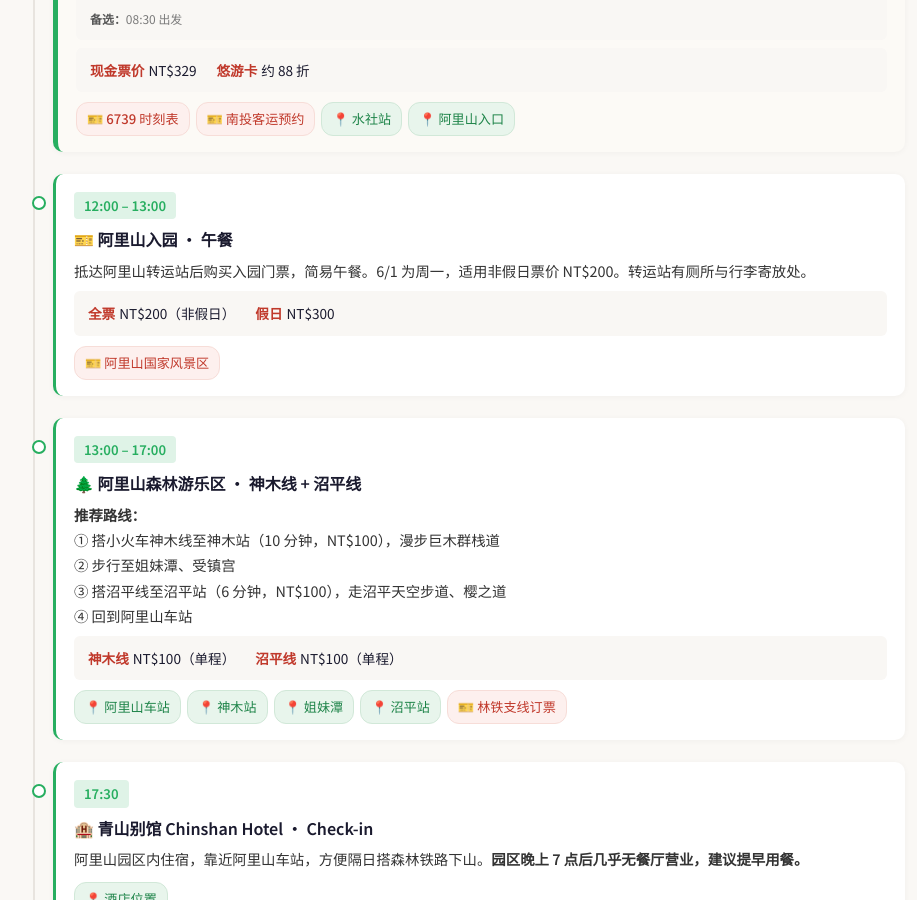
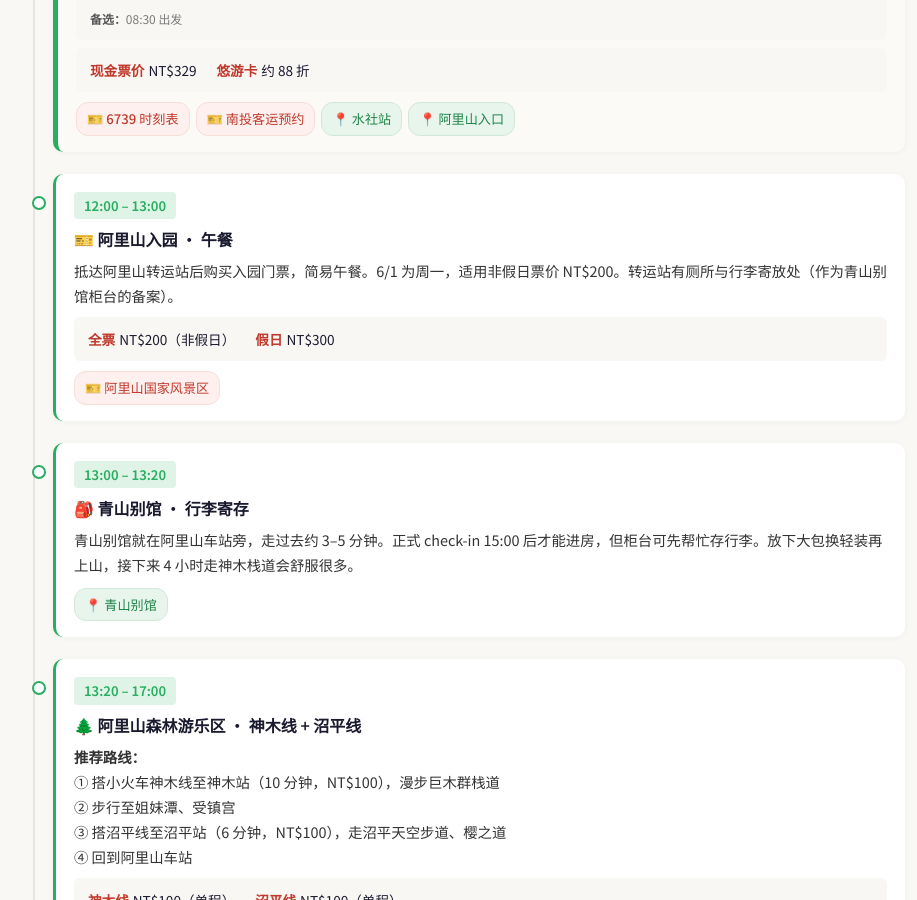
Before and after one commit to SibeiC/SibeiC.github.io, a Jekyll site: the page built from _trips/taiwan-2026.md, in a window 1280 px wide and 900 px high, scrolled down 9466 px. Shown: the whole window, without its empty margins (175-1092 px from the left). Built offline with Jekyll 4.4.1, drawn with Linux system fonts in a browser that asks for light colours; some of the changed text lies outside the part shown.

Commit message:
Audit transition days for bag-drop-first (per new CLAUDE.md rule)
Day 5 (日月潭 → 阿里山): insert 🎒 青山别馆 · 行李寄存 between lunch
and the 4-hour 神木线/沼平线 hike. 青山别馆 is 3–5 min walk from the
bus transit center and will hold bags before the 15:00 check-in
window. Sightseeing now starts at 13:20 instead of 13:00 — 20 min
delta.

Day 6 (阿里山 → 嘉义 → 台南): no hotel in 嘉义 for the 1.5h
鸡肉饭 dinner, so not a structural change. Added a 🎒 tip to the
dinner item's detail pointing at 嘉义 TRA 站 地下一楼 的投币置物柜
(NT$20–50/hr) for travelers who'd rather not drag bags across
the 鸡肉饭 老店 crawl.

Day 8 (台南 → 花莲): already had a check-in item between train
arrival and whale watching, but the title didn't name bag-drop as
the purpose. Renamed from 🏨 ... Check-in · 花莲午餐 → 🎒 ... 行李
寄存 + 花莲午餐 and explicitly noted the 14:00 赏鲸 departure
pressure so future readers see why the order matters.

Day 9 (花莲 → airport): already uses the inverse pattern (bags stay
at S.E.A. during 七星潭, picked up at 12:00 before the train). No
change.

```diff
--- a/_trips/taiwan-2026.md
+++ b/_trips/taiwan-2026.md
@@ -429,14 +429,20 @@ days:
 
       - time: 12:00 – 13:00
         title: 🎫 阿里山入园 · 午餐
-        detail: 抵达阿里山转运站后购买入园门票，简易午餐。6/1 为周一，适用非假日票价 NT$200。转运站有厕所与行李寄放处。
+        detail: 抵达阿里山转运站后购买入园门票，简易午餐。6/1 为周一，适用非假日票价 NT$200。转运站有厕所与行李寄放处（作为青山别馆柜台的备案）。
         tickets:
           - { tag: 全票, value: NT$200, note: 非假日 }
           - { tag: 假日, value: NT$300 }
         links:
           - { type: ticket, icon: 🎫, label: 阿里山国家风景区, url: "https://www.ali-nsa.net/" }
 
-      - time: 13:00 – 17:00
+      - time: 13:00 – 13:20
+        title: 🎒 青山别馆 · 行李寄存
+        detail: 青山别馆就在阿里山车站旁，走过去约 3–5 分钟。正式 check-in 15:00 后才能进房，但柜台可先帮忙存行李。放下大包换轻装再上山，接下来 4 小时走神木栈道会舒服很多。
+        links:
+          - { type: map, icon: 📍, label: 青山别馆, query: Chinshan Hotel 青山别馆 阿里山 }
+
+      - time: 13:20 – 17:00
         title: 🌲 阿里山森林游乐区 · 神木线 + 沼平线
         detail: |
           <strong>推荐路线：</strong><br>
@@ -503,7 +509,10 @@ days:
 
       - time: 16:00 – 17:30
         title: 🍜 嘉义市区晚餐 · 鸡肉饭巡礼
-        detail: 林铁下车即嘉义 TRA 站，步行或短程计程车即可抵达市区老店。必吃：林聪明沙锅鱼头、刘里长鸡肉饭、桃城豆花、嘉义喷水鸡肉饭。若走公车备选路线已到嘉义高铁站，可改搭 BRT（凭高铁票免费）或台铁 25 分钟进市区。
+        detail: |
+          林铁下车即嘉义 TRA 站，步行或短程计程车即可抵达市区老店。必吃：林聪明沙锅鱼头、刘里长鸡肉饭、桃城豆花、嘉义喷水鸡肉饭。若走公车备选路线已到嘉义高铁站，可改搭 BRT（凭高铁票免费）或台铁 25 分钟进市区。
+          <br><br>
+          <strong>🎒 不想拖行李：</strong>嘉义 TRA 站地下一楼有投币置物柜，小柜 NT$20 / 时、大柜 NT$50 / 时 — 夕阳前寄存，吃完饭回来取，省得拖着跑鸡肉饭老店。
         links:
           - { type: map, icon: 📍, label: 林聪明沙锅鱼头, query: 林聪明沙锅鱼头 }
           - { type: map, icon: 📍, label: 刘里长鸡肉饭, query: 刘里长鸡肉饭 }
@@ -627,8 +636,8 @@ days:
           - { type: map,    icon: 📍, label: 花莲车站, query: Hualien Station }
 
       - time: 11:30 – 13:30
-        title: 🏨 S.E.A. 民宿 Check-in · 花莲午餐
-        detail: 放行李后午餐。花莲必吃：公正包子、蒋记公正包子、戴记扁食、液香扁食。
+        title: 🎒 S.E.A. 民宿 · 行李寄存 + 花莲午餐
+        detail: 14:00 要赶多罗满赏鲸，先把背包扔民宿（正式 check-in 通常 15:00 后，但柜台可先帮忙存）再出门吃午餐。花莲必吃：公正包子、蒋记公正包子、戴记扁食、液香扁食。
         links:
           - { type: map, icon: 📍, label: S.E.A. 民宿, query: S.E.A. Hostel Hualien }
           - { type: map, icon: 📍, label: 公正包子, query: 公正包子 }
```
